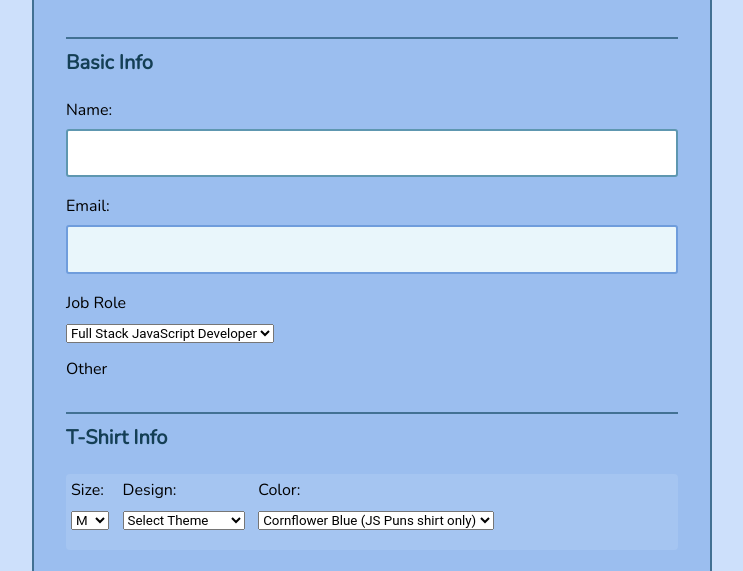
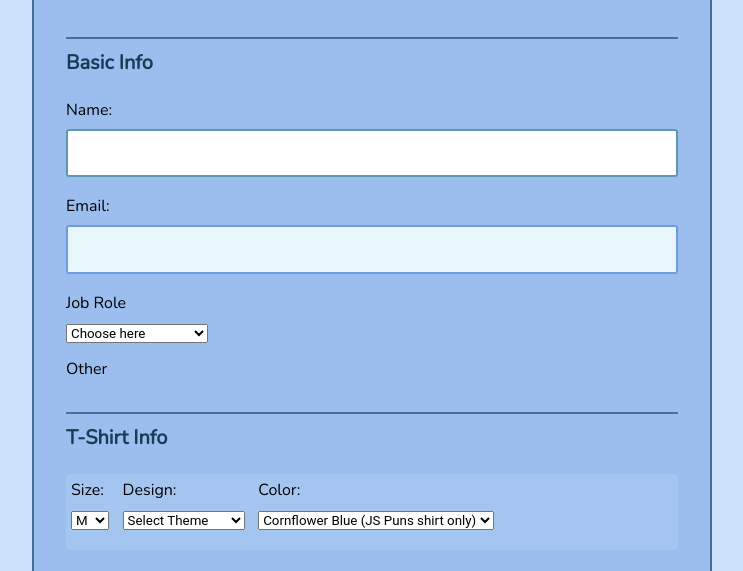
Before and after one commit to JitenMehta01/full-stack-conference-form, a plain HTML site: page index.html in a window 1280 px wide. Shown: the part 201-772 px from the top of the page, without its empty margins (268-1011 px from the left). Drawn offline with nearby package versions, Linux system fonts and the light colour scheme.

Commit message:
further changes made to the other input field. Still no developments

```diff
--- a/index.html
+++ b/index.html
@@ -27,7 +27,7 @@
 
         <label for="title">Job Role</label>
         <select id="title" name="user-title">
-          <option value="full-stack js developer">Full Stack JavaScript Developer</option>
+          <option value="" selected disabled>Choose here</option>
           <option value="front-end developer">Front End Developer</option>
           <option value="back-end developer">Back End Developer</option>
           <option value="designer">Designer</option>
```
Also changed, not shown: script.js (line endings or trailing spaces).
